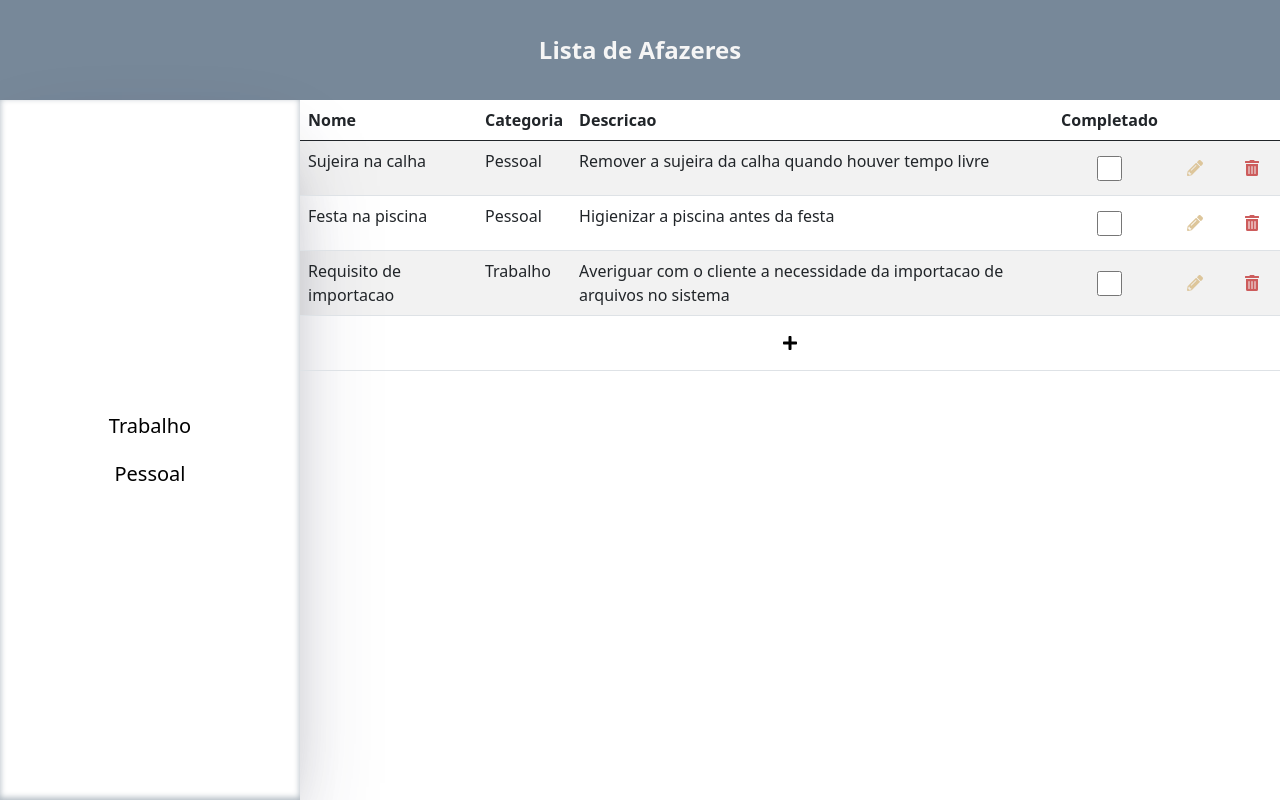
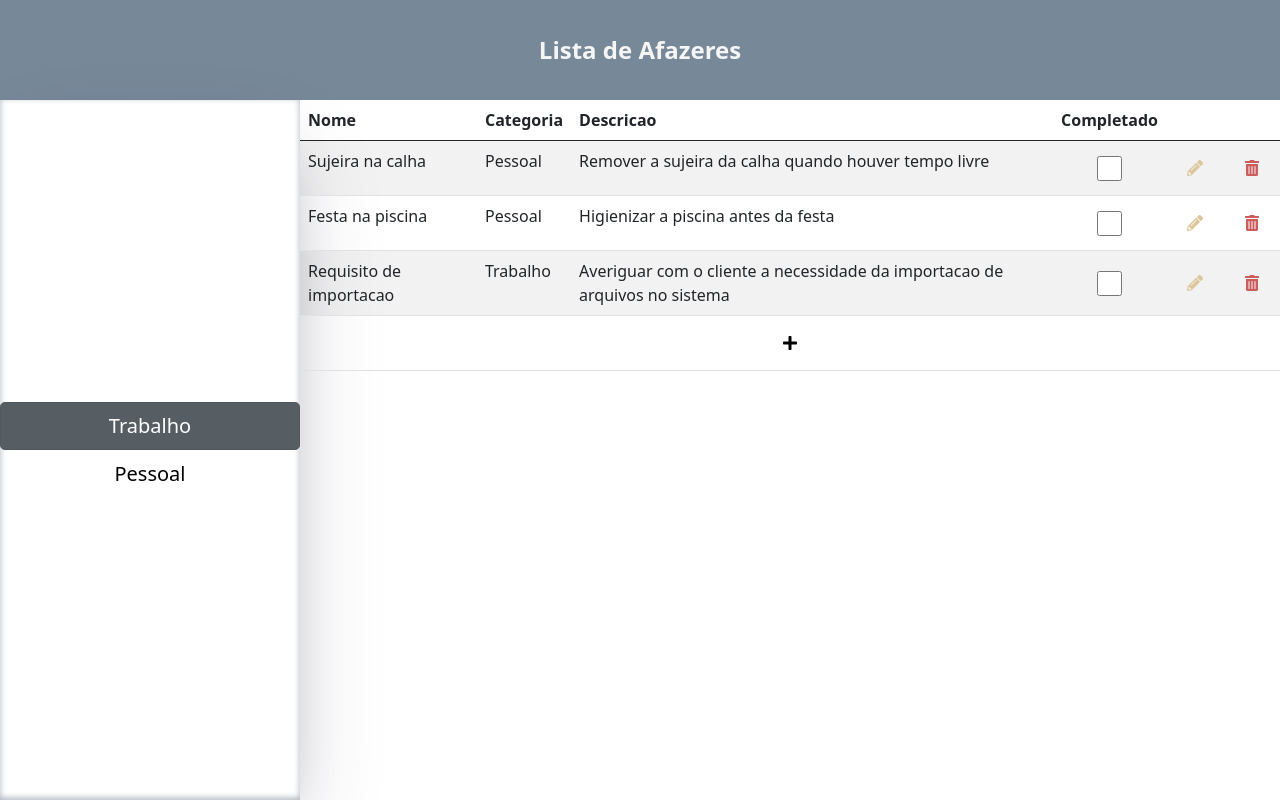
Before and after one commit to jaisonrobson/todofoursales, a React (Create React App) app: page / in a window 1280 px wide. Built offline with nearby package versions, Linux system fonts and the light colour scheme.

Commit message:
feito requisito para selecao de categoria no menu lateral

```diff
--- a/src/views/todo/Todos.jsx
+++ b/src/views/todo/Todos.jsx
@@ -1,17 +1,29 @@
-import React, { Fragment } from 'react'
+import React, { Fragment, useState } from 'react'
 
 import Categories from 'views/todo/categories/Categories'
 import Activities from 'views/todo/activities/Activities'
+import { CATEGORIES } from 'util/constants'
 
 const Todos = () => {
+    // eslint-disable-next-line no-unused-vars
+    const [listedCategory, setListedCategory] = useState(CATEGORIES.WORK)
+
+    const updateCategory = (newCategory) => (
+        setListedCategory(
+            (prevState) => prevState !== newCategory
+                ? newCategory
+                : prevState
+        )
+    )
+
     return (
         <Fragment>
             <aside className="sidebar">
-                <Categories />
+                <Categories listedCategory={listedCategory} updateCategory={updateCategory} />
             </aside>
 
             <main className="content">
-                <Activities />
+                <Activities listedCategory={listedCategory} />
             </main>
         </Fragment>
     )
--- a/src/views/todo/categories/Categories.jsx
+++ b/src/views/todo/categories/Categories.jsx
@@ -5,8 +5,7 @@ import _ from 'lodash'
 import { CATEGORIES } from 'util/constants'
 import Button from 'components/layout/Button'
 
-const Categories = () => {
-    return (
+const Categories = ({ listedCategory, updateCategory }) => (
     <div id="categories">
         {
             _.map(
@@ -21,6 +20,8 @@ const Categories = () => {
                         buttonColor="transparent"
                         hoverColor="#a3b9cf"
                         activeColor="#778899"
+                        onClick={() => updateCategory(category)}
+                        active={category === listedCategory}
                     >
                         {category}
                     </Button>,
@@ -28,6 +29,5 @@ const Categories = () => {
         }
     </div>
 )
-}
 
 export default Categories
```
Lines whose indentation alone changed are shown as unchanged.
